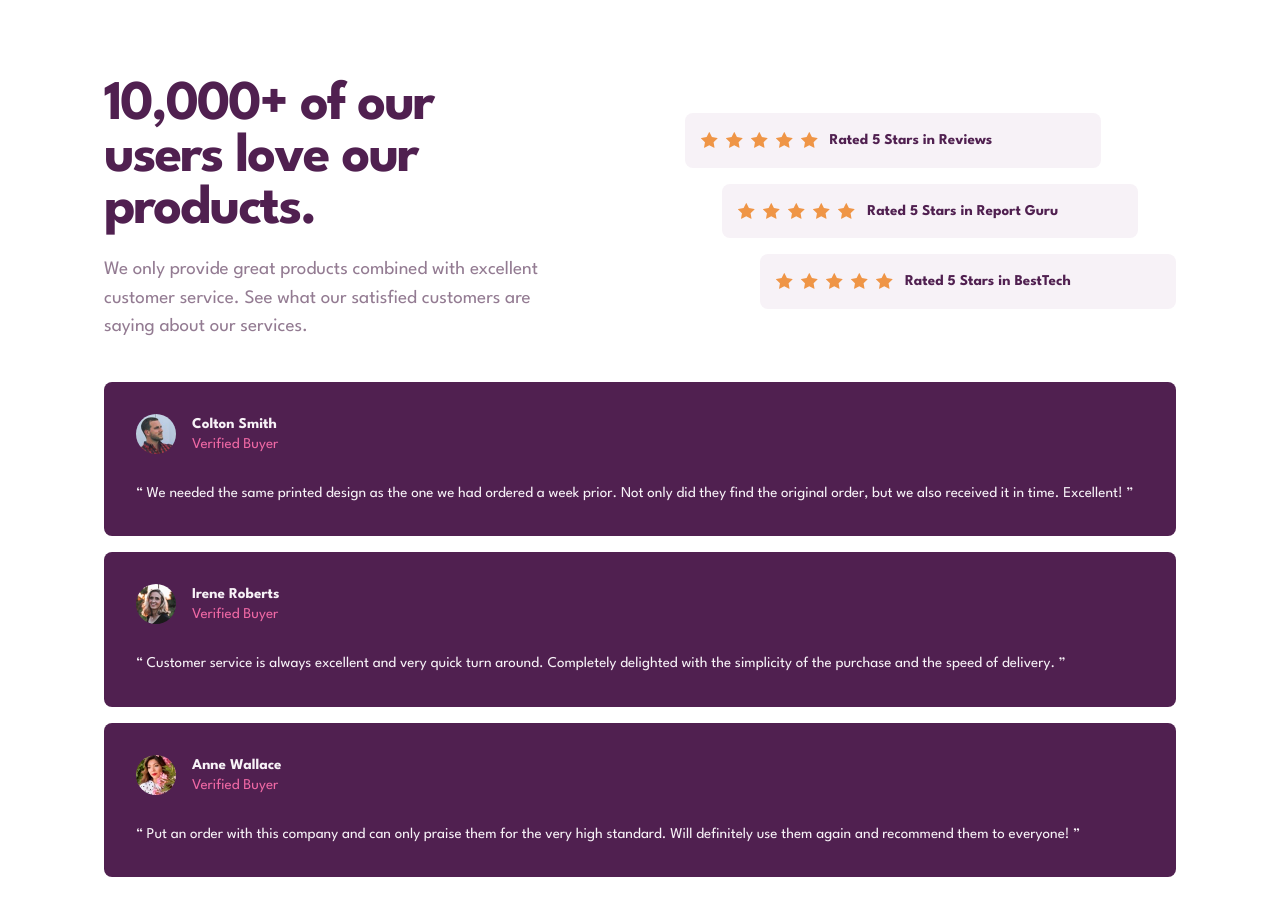
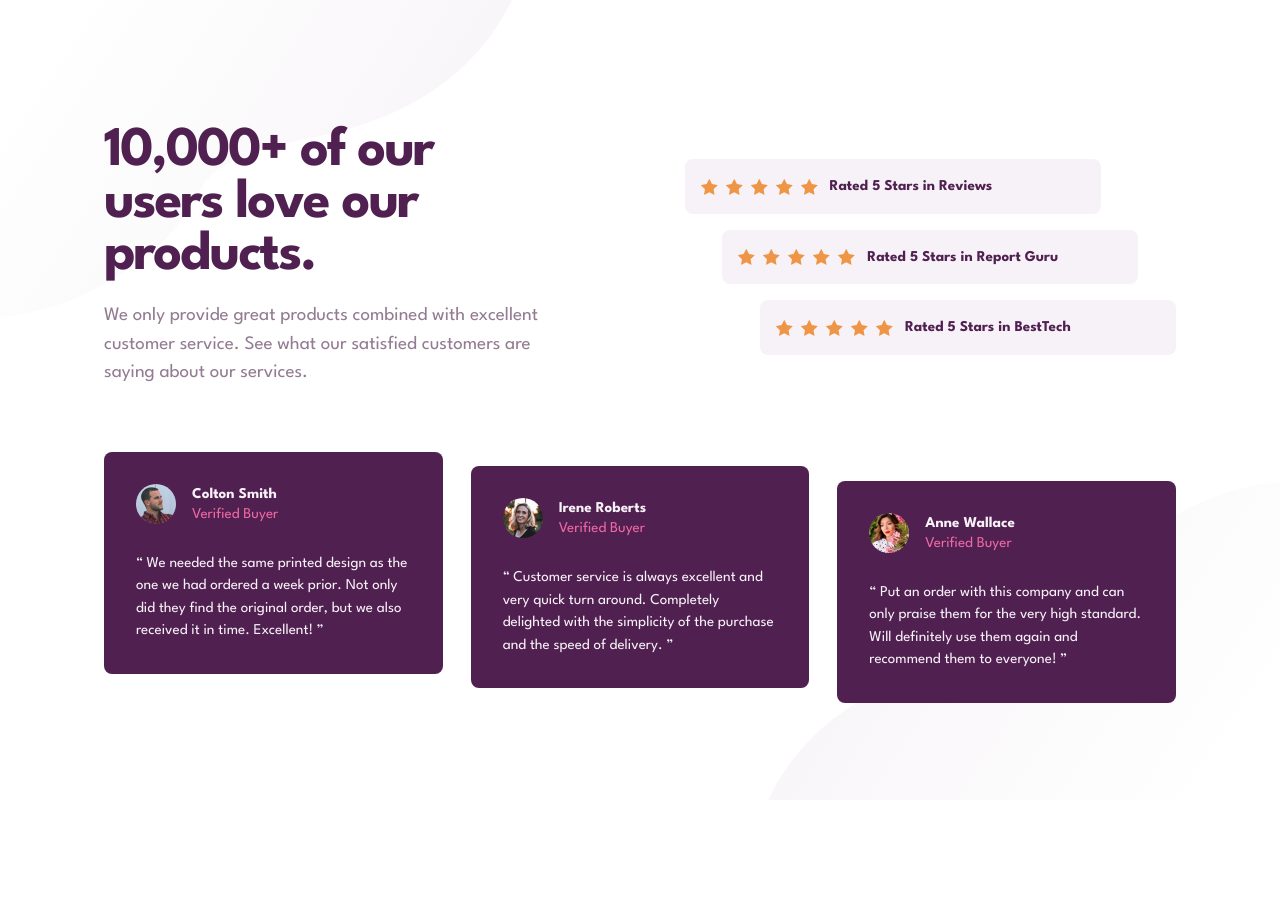
Before and after one commit to brandeth/learn-social-proof-section, a Nuxt app: page / in a window 1280 px wide. Shown: the top 916 px of the page. After the commit the page ends 800 px from the top, so only its background shows below. Built offline with nearby package versions, Linux system fonts and the light colour scheme.

Commit message:
UI for Desktop

```diff
--- a/assets/styles/main.scss
+++ b/assets/styles/main.scss
@@ -111,6 +111,11 @@ h6 {
   padding: 3rem 1.25rem;
   min-height: 100vh;
   width: 100%;
+  background-image: url("/bg-pattern-top-mobile.svg"),
+      url("/bg-pattern-bottom-mobile.svg");
+  background-repeat: no-repeat;
+  background-position: top 0% left 100%, bottom 0rem right 100%;
+  background-size: 40vw 40vw;
 }
 
 .SocialProofSection {
@@ -224,14 +229,51 @@ h6 {
 }
 
 @media screen and (min-width: 997px) {
+  .Main {
+    // add background image bg-patter-bottom-desktop.svg and bg-pattern-top-desktop.svg
+    background-image: url("../../public/bg-pattern-top-desktop.svg"),
+      url("../../public/bg-pattern-bottom-desktop.svg");
+    background-repeat: no-repeat;
+    background-position: top 0rem right 100%, bottom 0rem left 100%;
+    background-size: 40vw, 40vw;
+  }
+
   .SocialProofSection {
-    // max-width: 100%;
     max-width: 75rem;
-    padding: 2rem 4rem;
+    padding: 0rem 4rem;
+    align-items: center;
+    display: flex;
+    flex-direction: column;
+    justify-content: center;
+    gap: 4rem;
+
+    &-cardList {
+      gap: 1.75rem;
+      grid-template-columns: 1fr 1fr 1fr;
+      // align-items: flex-start;
+      // display: flex;
+    }
+
+    &-cardItem {
+      height: 100%;
+    }
+
+    &-cardItem:nth-child(2),
+    &-cardItem:nth-child(3) {
+      position: relative;
+    }
+
+    &-cardItem:nth-child(2) {
+      top: 0.9rem;
+    }
+    &-cardItem:nth-child(3) {
+      top: 1.8rem;
+    }
 
     &-header {
       grid-template-columns: 1fr 1fr;
       gap: 12%;
+      align-items: center;
     }
 
     &-overview {
```
